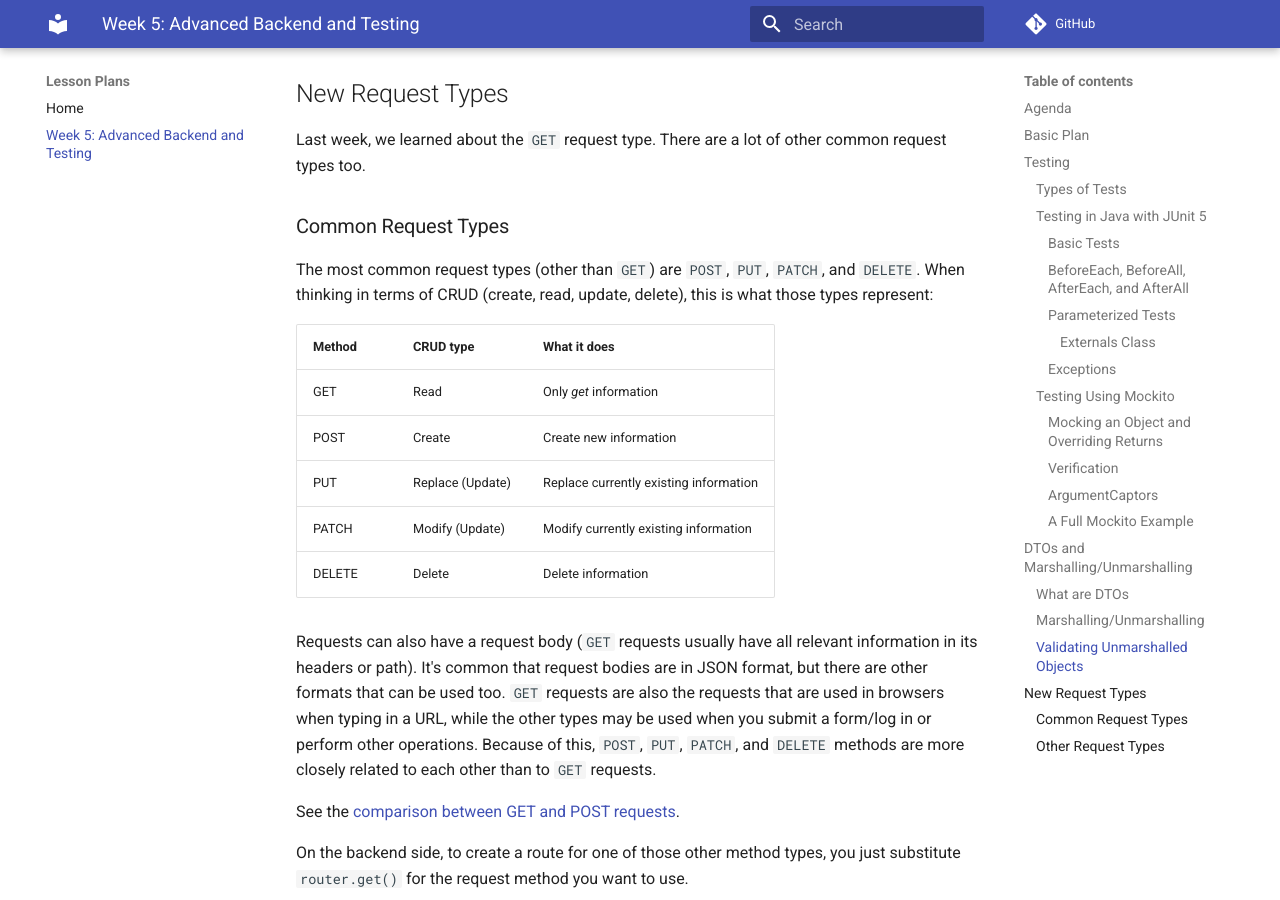
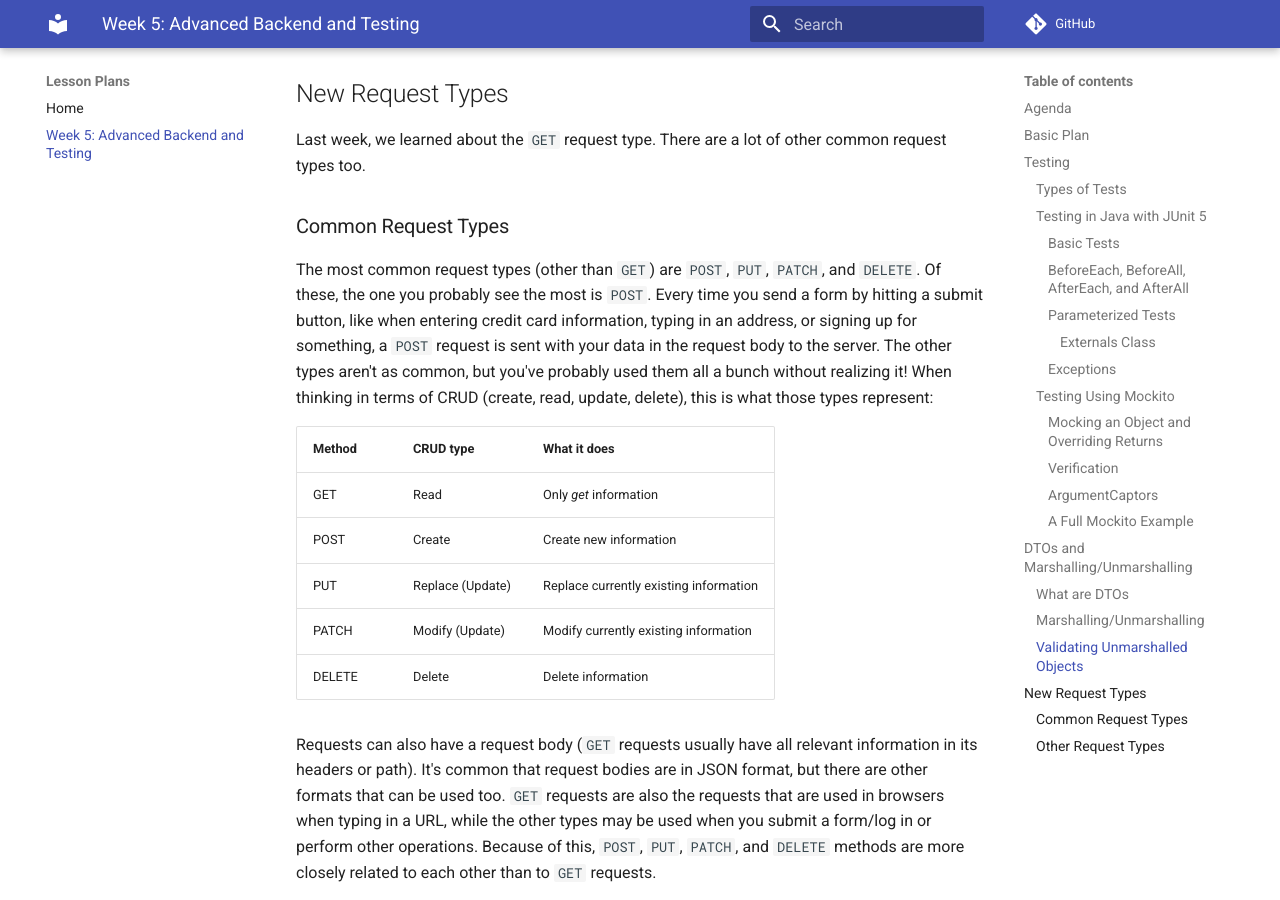
Before and after one commit to Code-4-Community/learning-resources, an MkDocs documentation site: the page built from docs/lesson-plans/week-5.md, in a window 1280 px wide and 900 px high, scrolled down 12656 px. Built offline with MkDocs 1.6.1 and Material for MkDocs 9.7.7, drawn with Linux system fonts in a browser that asks for light colours; comment, search, counter and statistics services are not loaded.

Commit message:
Add example of post

```diff
--- a/docs/lesson-plans/week-5.md
+++ b/docs/lesson-plans/week-5.md
@@ -552,8 +552,11 @@ Last week, we learned about the `GET` request type. There are a lot of other com
 
 ### Common Request Types
 
-The most common request types (other than `GET`) are `POST`, `PUT`, `PATCH`, and `DELETE`. When thinking in terms
-of CRUD (create, read, update, delete), this is what those types represent:
+The most common request types (other than `GET`) are `POST`, `PUT`, `PATCH`, and `DELETE`. Of these, the one you
+probably see the most is `POST`. Every time you send a form by hitting a submit button, like when entering credit card
+information, typing in an address, or signing up for something, a `POST` request is sent with your data in the request
+body to the server. The other types aren't as common, but you've probably used them all a bunch without realizing it!
+When thinking in terms of CRUD (create, read, update, delete), this is what those types represent:
 
 | Method | CRUD type | What it does |
 | :---   | :---      | :-----       |
```
